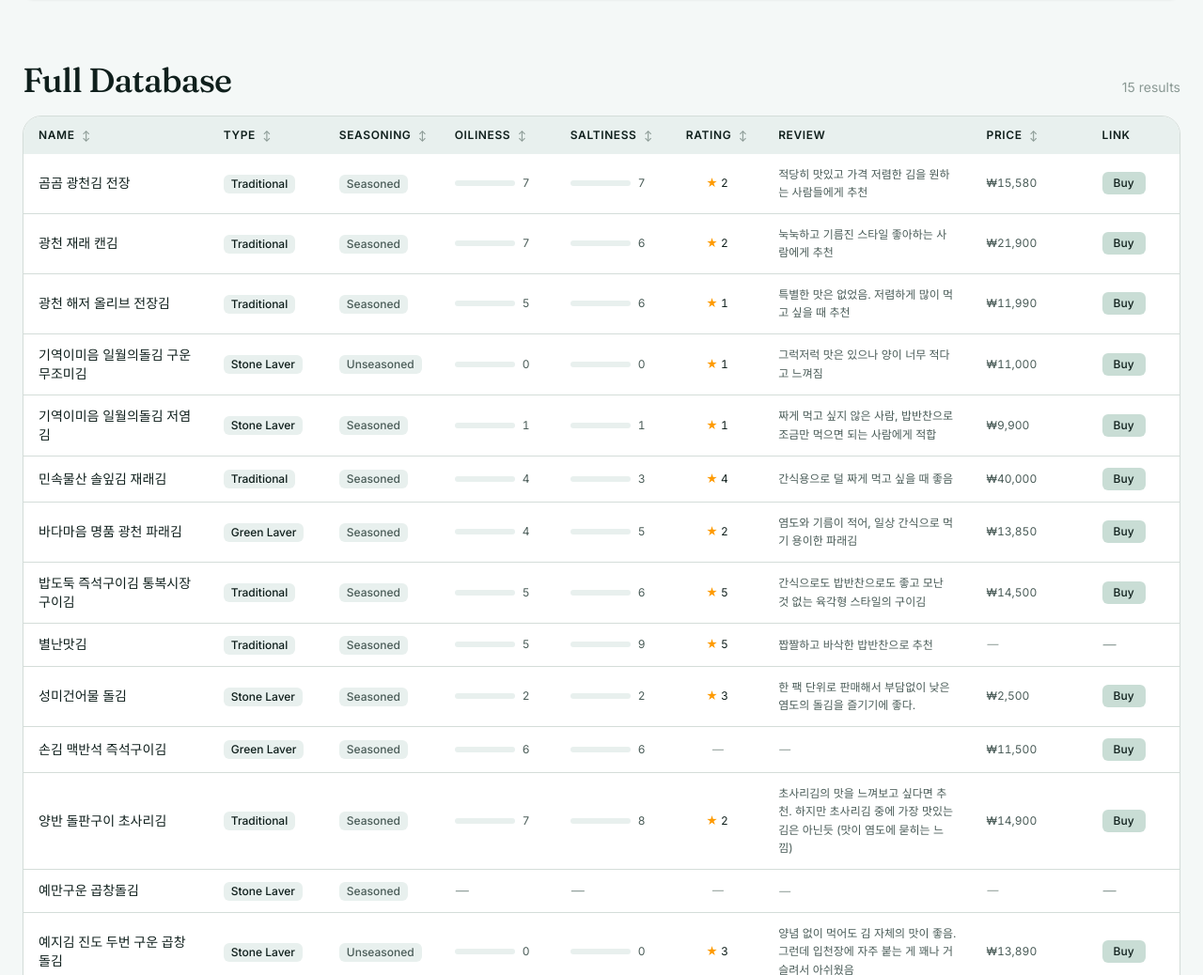
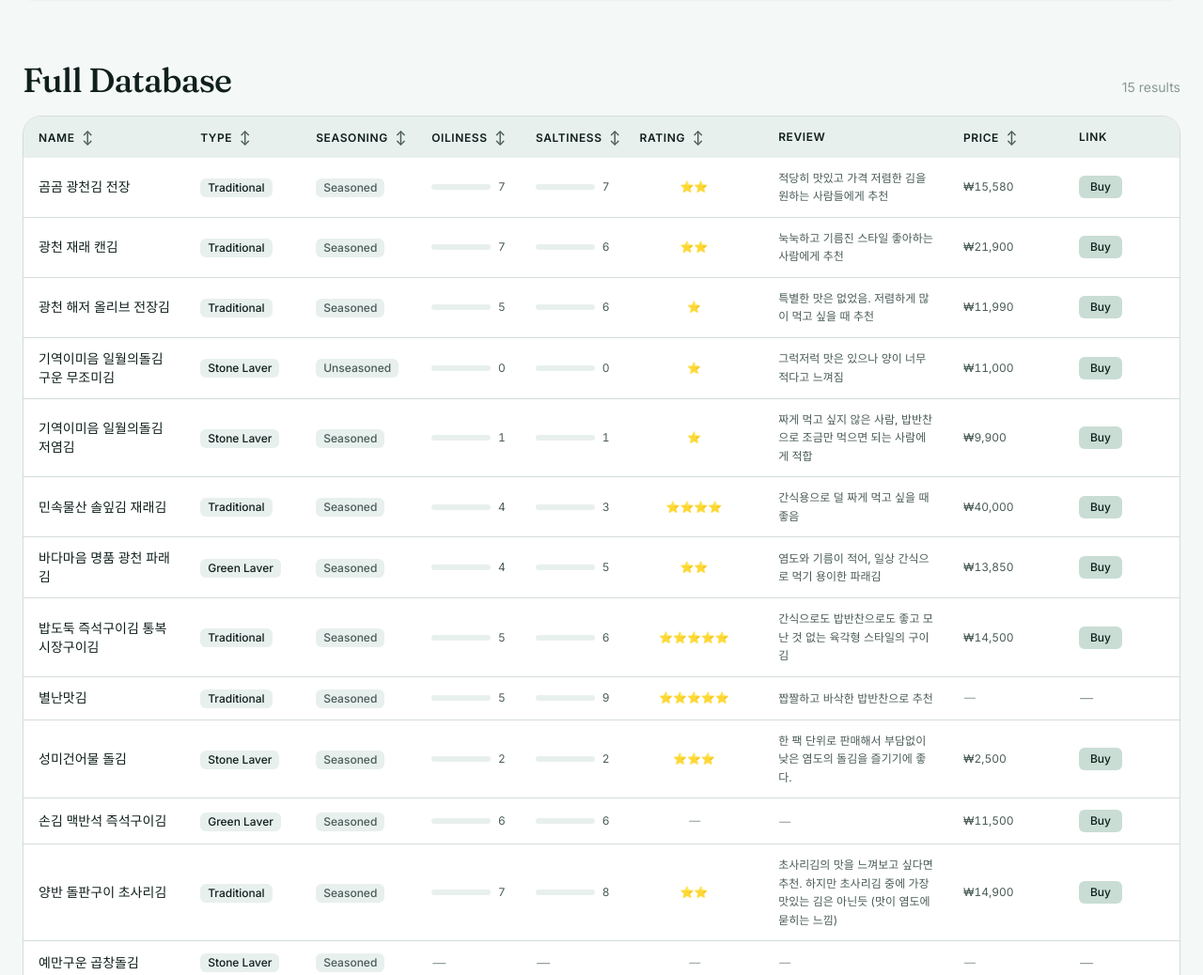
Before and after one commit to Chang-Hyun-Hong/korean-gim-db, an Astro site: page / in a window 1280 px wide. Shown: the part 705-1743 px from the top of the page at 94% size. Built offline with nearby package versions, Linux system fonts and the light colour scheme; Astro itself is replaced by a stand-in of ours.

Commit message:
fix(phase-2a): responsive rating + larger sort arrows
- Rating cell renders ⭐ stack on md+ and "★ N" on mobile (md:hidden split).
  PC keeps the at-a-glance star count; mobile avoids emoji-overflow into
  the review column.
- Sort arrow size: text-[0.65rem] → text-sm. Color text-text-muted →
  text-text-secondary so the indicators are actually visible.
- Rating column width restored to 12% so 5 stars fit comfortably on desktop.

Co-Authored-By: Claude Opus 4.7 (1M context) <noreply@anthropic.com>

```diff
--- a/src/components/ReviewTable.astro
+++ b/src/components/ReviewTable.astro
@@ -61,15 +61,15 @@ const sortableCols = [
   <div class="bg-bg-card border border-border rounded-lg shadow-sm overflow-x-auto">
     <table class="w-full text-sm table-fixed min-w-[64rem]" data-review-table>
       <colgroup>
-        <col style="width: 16%" /> {/* name */}
+        <col style="width: 14%" /> {/* name */}
         <col style="width: 10%" /> {/* type */}
         <col style="width: 10%" /> {/* cooking */}
-        <col style="width: 10%" /> {/* oil */}
-        <col style="width: 10%" /> {/* salt */}
-        <col style="width: 8%" />  {/* rating */}
-        <col style="width: 18%" /> {/* review */}
+        <col style="width: 9%" />  {/* oil */}
+        <col style="width: 9%" />  {/* salt */}
+        <col style="width: 12%" /> {/* rating — fits ⭐⭐⭐⭐⭐ on md+ */}
+        <col style="width: 16%" /> {/* review */}
         <col style="width: 10%" /> {/* price */}
-        <col style="width: 8%" />  {/* link */}
+        <col style="width: 10%" /> {/* link */}
       </colgroup>
       <thead class="bg-bg-secondary text-text-primary">
         <tr>
@@ -82,7 +82,7 @@ const sortableCols = [
               data-sort-key={c.sortKey ?? undefined}
             >
               <span>{c.label}</span>
-              {c.sortKey && <span class="ml-1 text-text-muted text-[0.65rem]" data-sort-arrow>↕︎</span>}
+              {c.sortKey && <span class="ml-1 text-text-secondary text-sm" data-sort-arrow>↕︎</span>}
             </th>
           ))}
         </tr>
@@ -142,7 +142,12 @@ const sortableCols = [
             </td>
             <td class="px-2 py-3 text-center text-xs whitespace-nowrap tabular-nums">
               {d.scoreNum > 0
-                ? <span><span class="text-amber-500">★</span> {d.scoreNum}</span>
+                ? <>
+                    {/* desktop: full ⭐ stack */}
+                    <span class="hidden md:inline">{d.score}</span>
+                    {/* mobile: compact ★ N (avoids emoji-overflow into next cell) */}
+                    <span class="inline md:hidden"><span class="text-amber-500">★</span> {d.scoreNum}</span>
+                  </>
                 : <span class="italic text-text-muted">—</span>}
             </td>
             <td class="px-4 py-3 text-text-secondary text-xs leading-relaxed [overflow-wrap:anywhere]">
```
